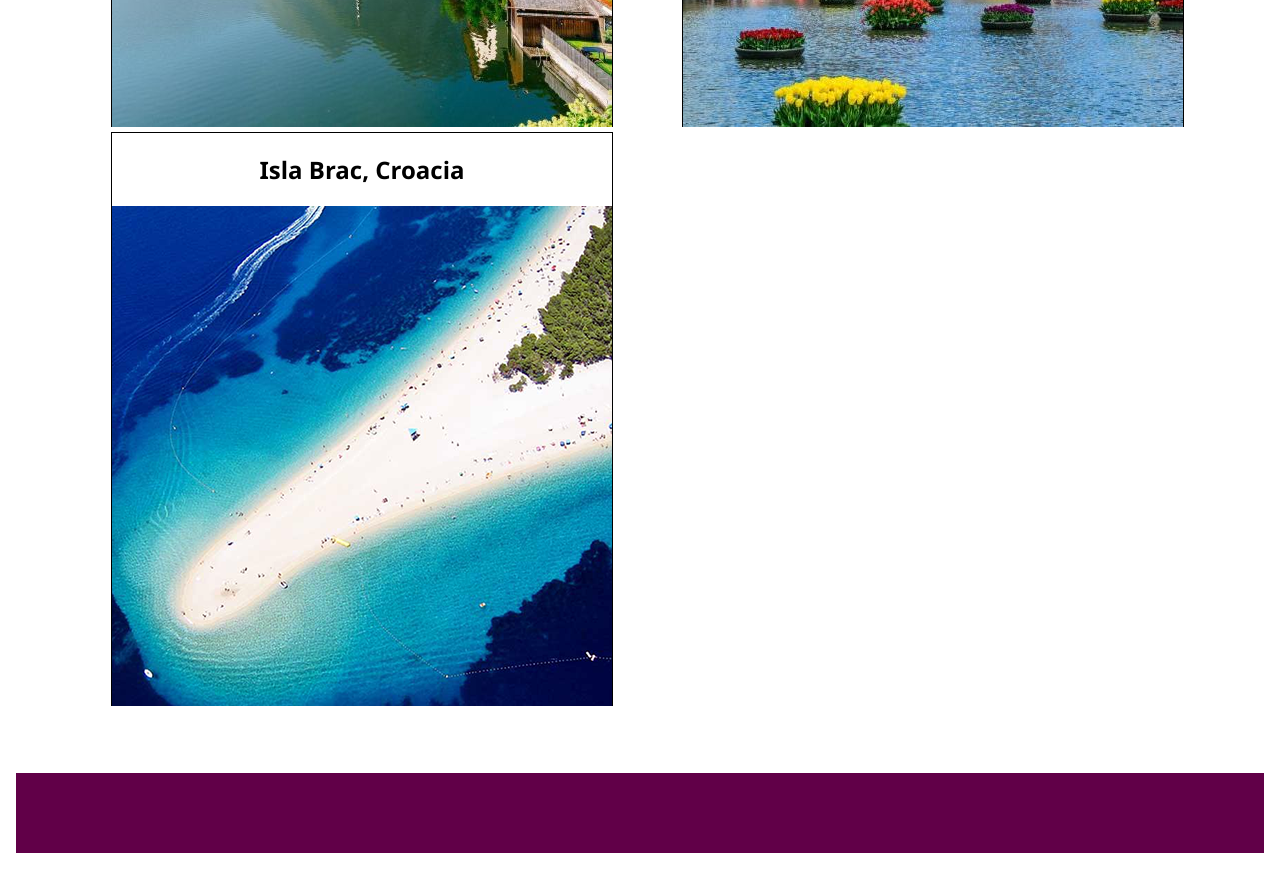
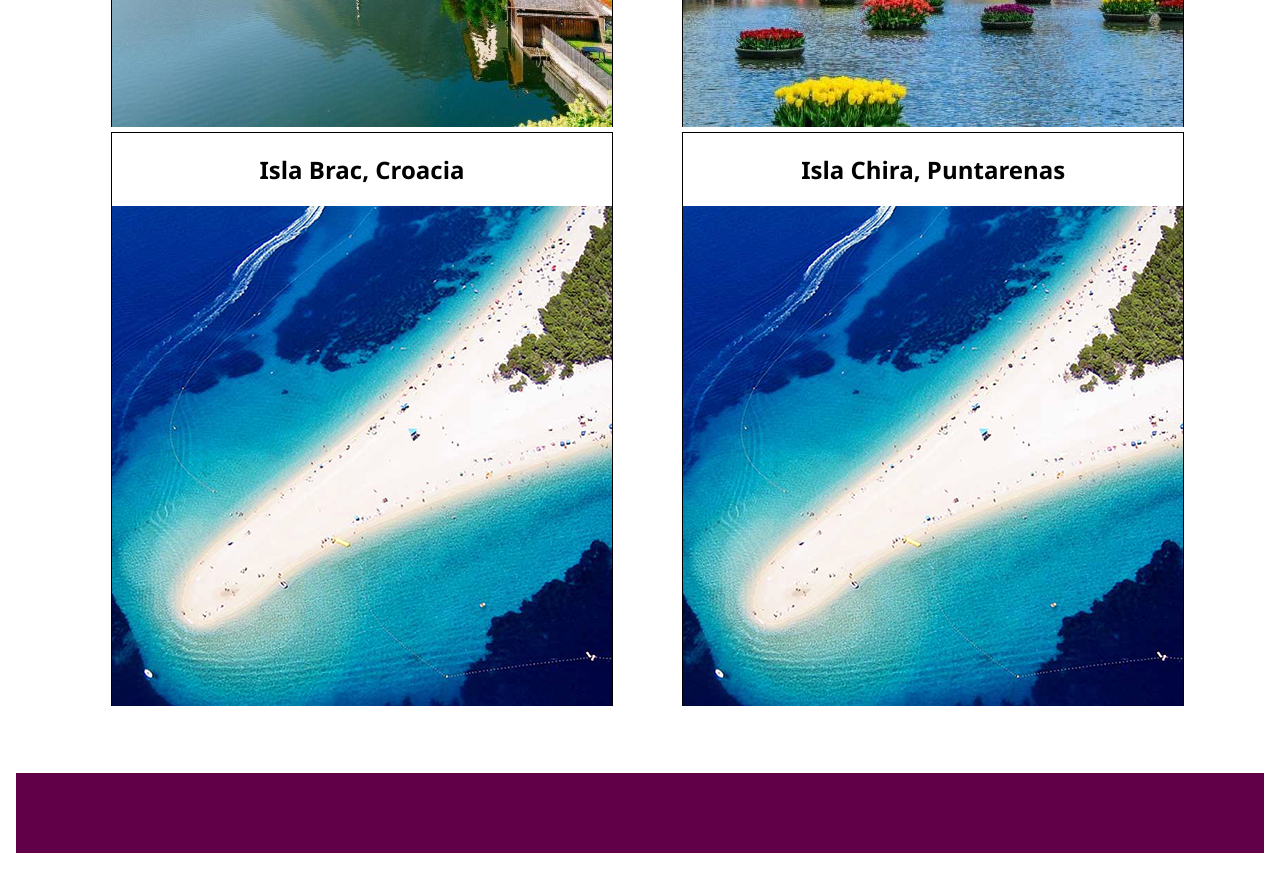
Before and after one commit to YethPenado/quiz-grupo03, a plain HTML site: page index.html in a window 1280 px wide. Shown: the part 760-1629 px from the top of the page. Drawn offline with Linux system fonts and the light colour scheme.

Commit message:
Agrego nuevo destino al home

```diff
--- a/index.html
+++ b/index.html
@@ -34,6 +34,13 @@
                 <img src="IMG/brac.png" alt="Isla Brac, Croacia">
                 </a>
             </section>
+
+            <section class="photos">
+                <h2>Isla Chira, Puntarenas</h2>
+                <a href="destino-3/croacia.html">
+                <img src="IMG/brac.png" alt="Isla Brac, Croacia">
+                </a>
+            </section>
         </div>
     </main>
 
```
